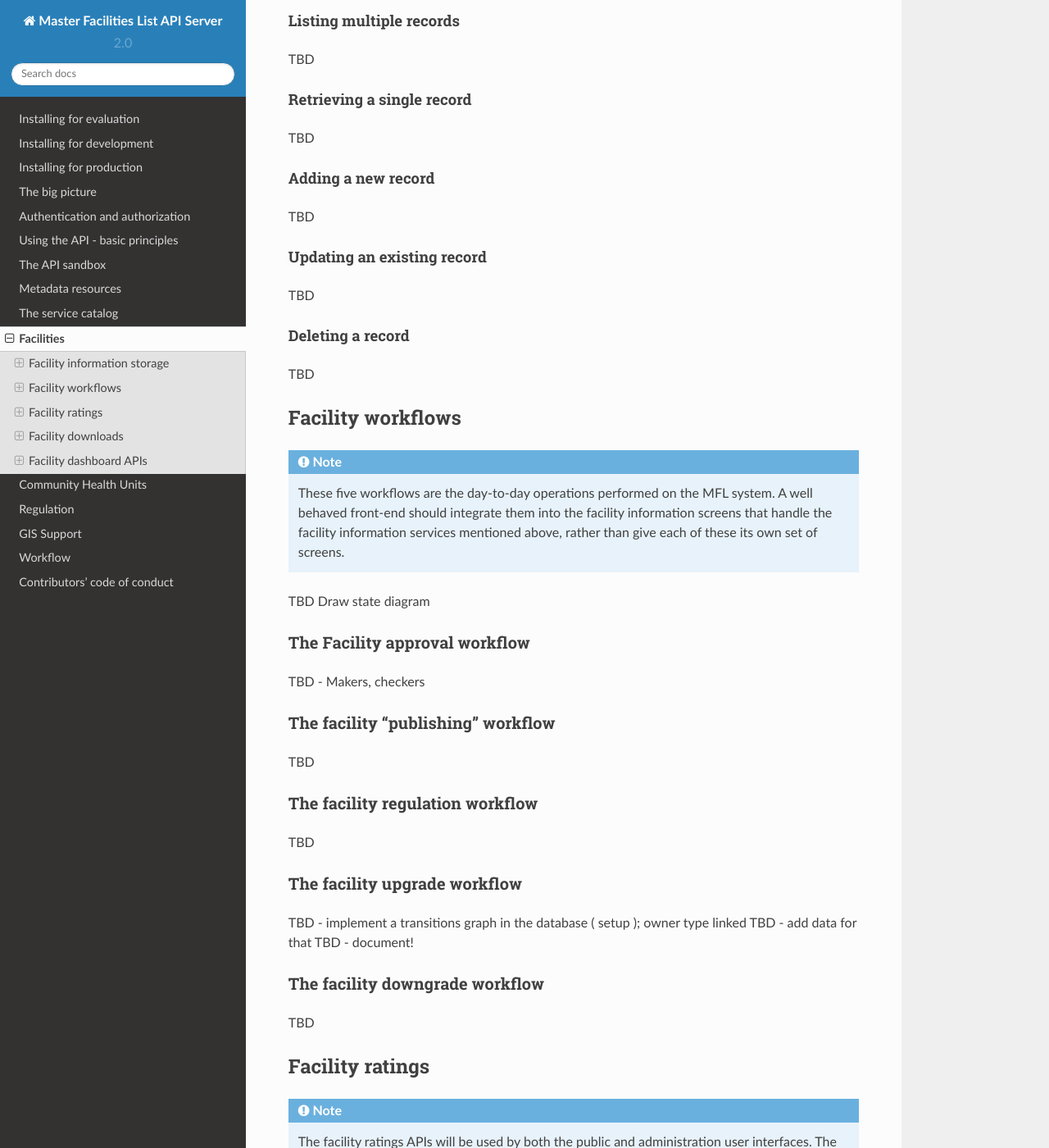
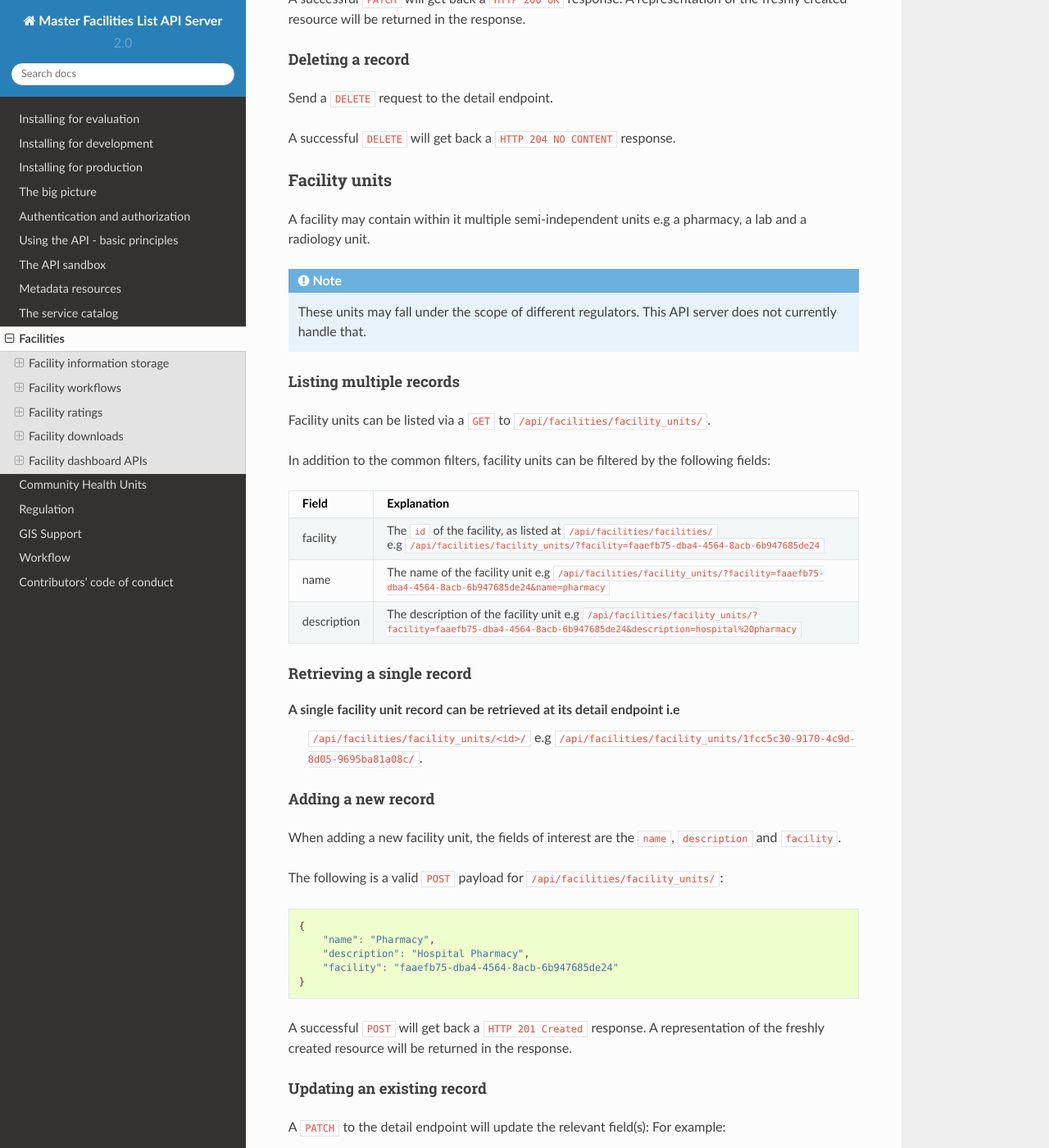
Before and after one commit to MasterFacilityList/mfl_api, a Sphinx documentation site: the page built from docs/10_facilities.rst, in a window 1280 px wide and 1400 px high, scrolled down 7537 px. Shown: the whole window at 82% size. Built offline with Sphinx 7.4.7 and the Read the Docs theme 2.0.0, drawn with Linux system fonts in a browser that asks for light colours; some of the changed text lies outside the part shown.

Commit message:
Added facility units docs

```diff
--- a/docs/10_facilities.rst
+++ b/docs/10_facilities.rst
@@ -196,7 +196,7 @@ Deleting a record
 In order to delete the record that we just created, send a ``DELETE`` with an
 empty payload to the detail URL i.e. to ``/api/facilities/facilities/e88f0c1a-e1e4-44ff-8db1-8c4135abb080/`` in the example above.
 
-A successful deletion will get back a ``HTTP 204 NO CONTENT`` response.
+A successful ``DELETE`` will get back a ``HTTP 204 NO CONTENT`` response.
 
 Physical addresses
 ++++++++++++++++++++++++++++++
@@ -273,51 +273,141 @@ Deleting a record
 Send a ``DELETE`` request to the detail endpoint. In the example above,
 the ``DELETE`` would be sent to ``/api/common/address/20d01a89-f6b5-4a4d-b788-32182d427c18/``.
 
-A successful deletion will get back a ``HTTP 204 NO CONTENT`` response.
+A successful ``DELETE`` will get back a ``HTTP 204 NO CONTENT`` response.
 
 Facility contacts
 +++++++++++++++++++
 Listing multiple records
 ~~~~~~~~~~~~~~~~~~~~~~~~~~~
-TBD
+Facility contacts can be listed at ``/api/facilities/contacts/``.
+
+In addition to the common contacts that are already explained above,
+facility contacts have the following extra fields:
+
+=================== ===========================================================
+Field               Explanation
+=================== ===========================================================
+facility            The ``id`` of the relevant facility, as listed at ``/api/facilities/facilities/`` e.g ``/api/facilities/contacts/?facility=faaefb75-dba4-4564-8acb-6b947685de24``
+contact             The ``id`` of a contact, as listed at ``/api/common/contacts/`` e.g ``/api/facilities/contacts/?contact=2f5fe4c2-0371-4ba0-ba31-79d997d71c6a``
+=================== ===========================================================
 
 Retrieving a single record
 ~~~~~~~~~~~~~~~~~~~~~~~~~~~~~
-TBD
+The detail endpoint is ``/api/facilities/contacts/<id>/``. For example, the
+detail URL for the facility contact whose ``id`` is
+``9641f588-a5c0-4c0d-ad13-cfcf98a2fb7`` is
+``/api/facilities/contacts/9641f588-a5c0-4c0d-ad13-cfcf98a2fb7``.
 
 Adding a new record
 ~~~~~~~~~~~~~~~~~~~~~~
-TBD
+The only required fields are the ``facility`` and ``contact`` ( as documented
+above ).
+
+The following example is a valid ``POST`` payload:
+
+.. code-block:: javascript
+
+    {
+        "facility": "faaefb75-dba4-4564-8acb-6b947685de24",
+        "contact": "2f5fe4c2-0371-4ba0-ba31-79d997d71c6a"
+    }
+
+A successful ``POST`` will get back a ``HTTP 201 Created`` response. A
+representation of the freshly created resource will be returned in the
+response.
 
 Updating an existing record
 ~~~~~~~~~~~~~~~~~~~~~~~~~~~~~~
-TBD
+``PATCH`` the detail endpoint with the new values e.g to change the contact in
+the record above, a valid ``PATCH`` payload could be:
+
+.. code-block:: javascript
+
+    {
+        "contact": "516f64b5-a12c-4323-b918-a5512b4baf6a"
+    }
+
+A successful ``PATCH`` will get back a ``HTTP 200 OK`` response. A
+representation of the freshly created resource will be returned in the
+response.
 
 Deleting a record
 ~~~~~~~~~~~~~~~~~~~~~
-TBD
+Send a ``DELETE`` request to the detail endpoint.
+
+A successful ``DELETE`` will get back a ``HTTP 204 NO CONTENT`` response.
 
 Facility units
 ++++++++++++++++
+A facility may contain within it multiple semi-independent units e.g a
+pharmacy, a lab and a radiology unit.
+
+.. note::
+
+    These units may fall under the scope of different regulators. This API
+    server does not currently handle that.
+
 Listing multiple records
 ~~~~~~~~~~~~~~~~~~~~~~~~~~~
-TBD
+Facility units can be listed via a ``GET`` to ``/api/facilities/facility_units/``.
+
+In addition to the common filters, facility units can be filtered by the
+following fields:
+
+=================== ===========================================================
+Field               Explanation
+=================== ===========================================================
+facility            The ``id`` of the facility, as listed at ``/api/facilities/facilities/`` e.g ``/api/facilities/facility_units/?facility=faaefb75-dba4-4564-8acb-6b947685de24``
+name                The name of the facility unit e.g ``/api/facilities/facility_units/?facility=faaefb75-dba4-4564-8acb-6b947685de24&name=pharmacy``
+description         The description of the facility unit e.g ``/api/facilities/facility_units/?facility=faaefb75-dba4-4564-8acb-6b947685de24&description=hospital%20pharmacy``
+=================== ===========================================================
 
 Retrieving a single record
 ~~~~~~~~~~~~~~~~~~~~~~~~~~~~~
-TBD
+A single facility unit record can be retrieved at its detail endpoint i.e
+ ``/api/facilities/facility_units/<id>/`` e.g
+ ``/api/facilities/facility_units/1fcc5c30-9170-4c9d-8d05-9695ba81a08c/``.
 
 Adding a new record
 ~~~~~~~~~~~~~~~~~~~~~~
-TBD
+When adding a new facility unit, the fields of interest are the ``name``,
+``description`` and ``facility``.
+
+The following is a valid ``POST`` payload for ``/api/facilities/facility_units/``:
+
+.. code-block:: javascript
+
+    {
+        "name": "Pharmacy",
+        "description": "Hospital Pharmacy",
+        "facility": "faaefb75-dba4-4564-8acb-6b947685de24"
+    }
+
+
+A successful ``POST`` will get back a ``HTTP 201 Created`` response. A
+representation of the freshly created resource will be returned in the
+response.
 
 Updating an existing record
 ~~~~~~~~~~~~~~~~~~~~~~~~~~~~~~
-TBD
+A ``PATCH`` to the detail endpoint will update the relevant field(s):
+For example:
+
+.. code-block:: javascript
+
+    {
+        "description": "Community Pharmacy"
+    }
+
+A successful ``PATCH`` will get back a ``HTTP 200 OK`` response. A
+representation of the freshly created resource will be returned in the
+response.
 
 Deleting a record
 ~~~~~~~~~~~~~~~~~~~~~
-TBD
+Send a ``DELETE`` request to the detail endpoint.
+
+A successful ``DELETE`` will get back a ``HTTP 204 NO CONTENT`` response.
 
 Facility services
 ++++++++++++++++++++
```
Also changed, not shown: 1 other file.
